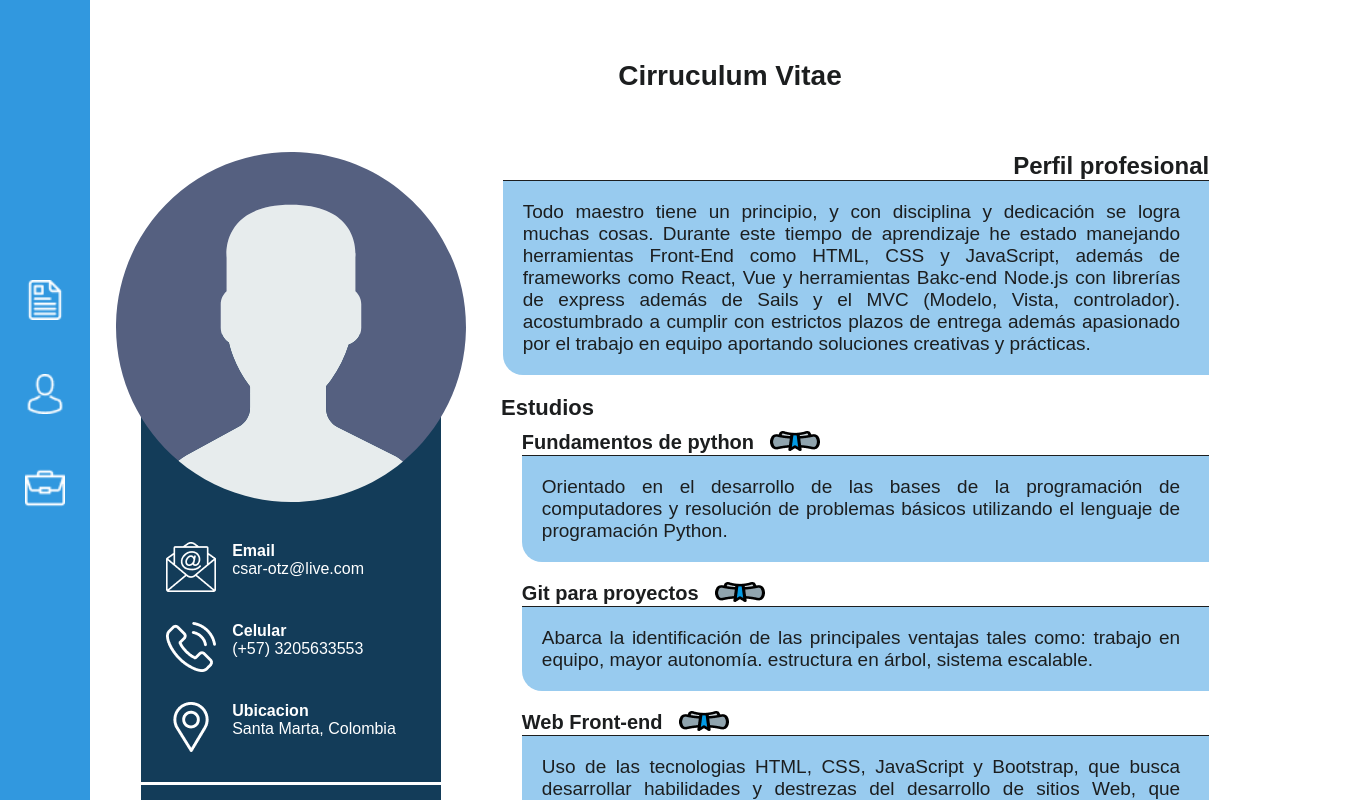
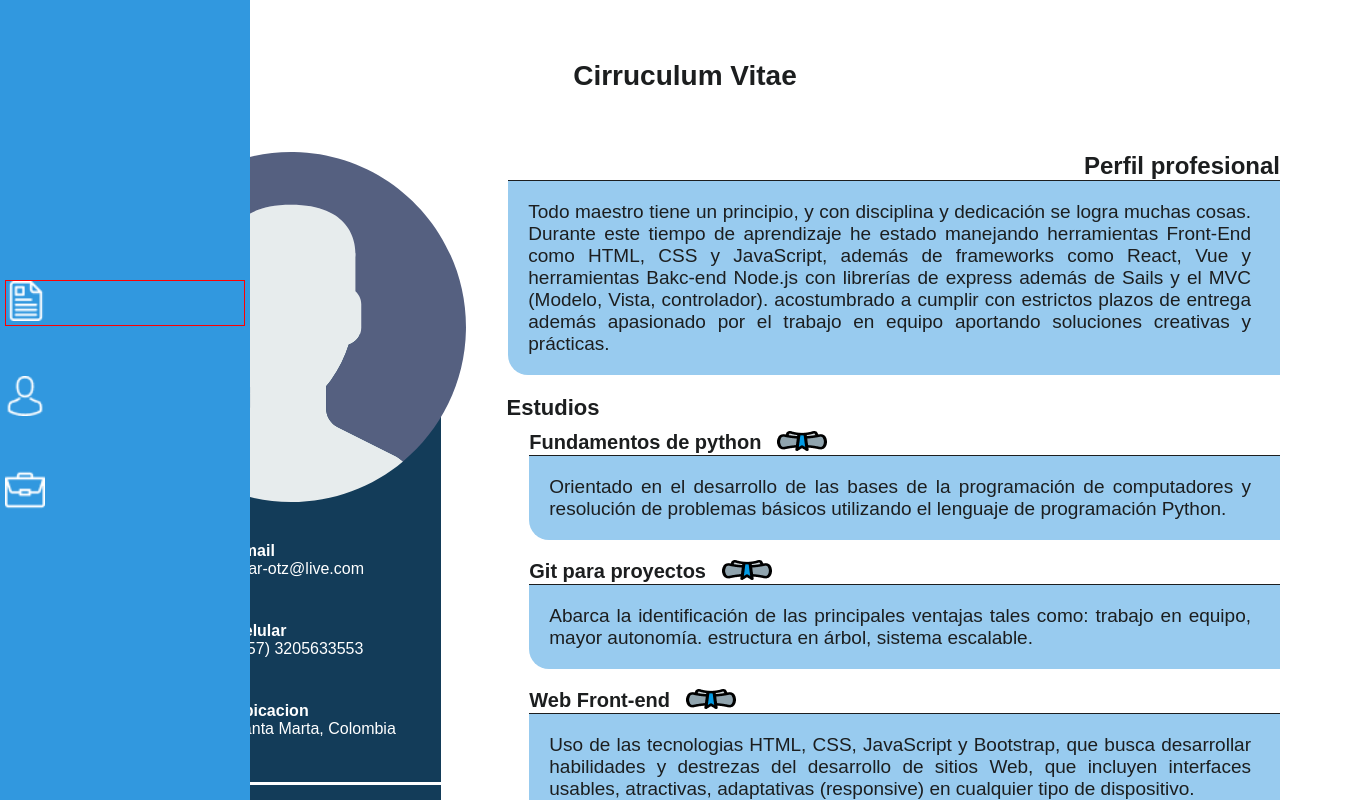
Before and after one commit to CesarJOritzM/curriculum_vitae, a Vue app in the folder cv_vue/: page / in a window 1280 px wide. Shown: the top 800 px of the page, 1370 px wide, since content can reach past the window. Built offline with nearby package versions, Linux system fonts and the light colour scheme; a web font is replaced by a local one.

Commit message:
vista de menu extendido

```diff
--- a/cv_vue/src/App.vue
+++ b/cv_vue/src/App.vue
@@ -1,15 +1,15 @@
 <template>
   <div id="app">
     <div id="Cv" class="contenido open"><Cv /></div>
-    <div id="Abountme" class="contenido"><AboutMe /></div>
-    <div id="Contacme" class="contenido"><ContactMe /></div>
-    <div id="Briefcase" class="contenido"><Briefcase /></div>
+    <div id="Abountme" class="contenido "><AboutMe /></div>
+    <div id="Contacme" class="contenido "><ContactMe /></div>
+    <div id="Briefcase" class="contenido "><Briefcase /></div>
 
-    <footer>
+    <footer id=" munu" class="extend">
       <ul class="menu">
         <div class="items">
-          <li v-for="(item, index) in menu" :key="index" :id="item.name">
-            <a href="#" :ref="item.name" :class="item.class"
+          <li v-for="(item, index) in menu" :key="index" :id="item.name" :class="item.class" >
+            <a href="#" :ref="item.name"
               ><img
                 :src="item.image"
                 class="menu-item"
@@ -38,10 +38,10 @@ export default {
   data: () => {
     return {
       menu: [
-        { name: "cv", image: cv, class: "" },
-        { name: "about-me", image: aboutme, class: "" },
-        { name: "contact-me", image: contact, class: "" },
-        { name: "work", image: work, class: "" },
+        { name: "cv", image: cv, class: "selected" },
+        { name: "about-me", image: aboutme, class: "0" },
+        { name: "contact-me", image: contact, class: "0" },
+        { name: "work", image: work, class: "0" },
       ],
     };
   },
@@ -109,8 +109,9 @@ footer {
 }
 .selected {
   border: 1px solid red;
-  width: 2.5rem;
-  height: 2.5rem;
+}
+.extend{
+  width: 250px;
 }
 .items li a {
   display: inline-block;
@@ -119,7 +120,7 @@ footer {
 }
 @media screen and (min-width: 720px) {
   .contenido {
-    width: calc(100%-5.625rem);
+    width: calc(100% - 90px);
     margin-left: 5.625rem;
     height: 100%;
   }
@@ -136,14 +137,11 @@ footer {
   }
   .menu {
     flex-direction: column;
-    justify-content: center;
   }
   .items {
     flex-direction: column;
-    width: 100%;
+    width: 240px;
     height: 20.6875rem;
-    margin: 0px 0px;
-    align-items: center;
     justify-content: initial;
   }
   .items li {
--- a/cv_vue/src/components/cv.vue
+++ b/cv_vue/src/components/cv.vue
@@ -268,6 +268,7 @@ export default {
 @media screen and (min-width: 1024px) {
   .personal-info {
     display: flex;
+    justify-content: flex-end;
   }
   .my-information {
     margin-left: 3.2rem;
@@ -275,9 +276,6 @@ export default {
     display: flex;
     flex-direction: column;
     align-items: center;
-  }
-  .my-studies{
-    width: 60%;
   }
   .information {
     top: 20.875rem;
```
